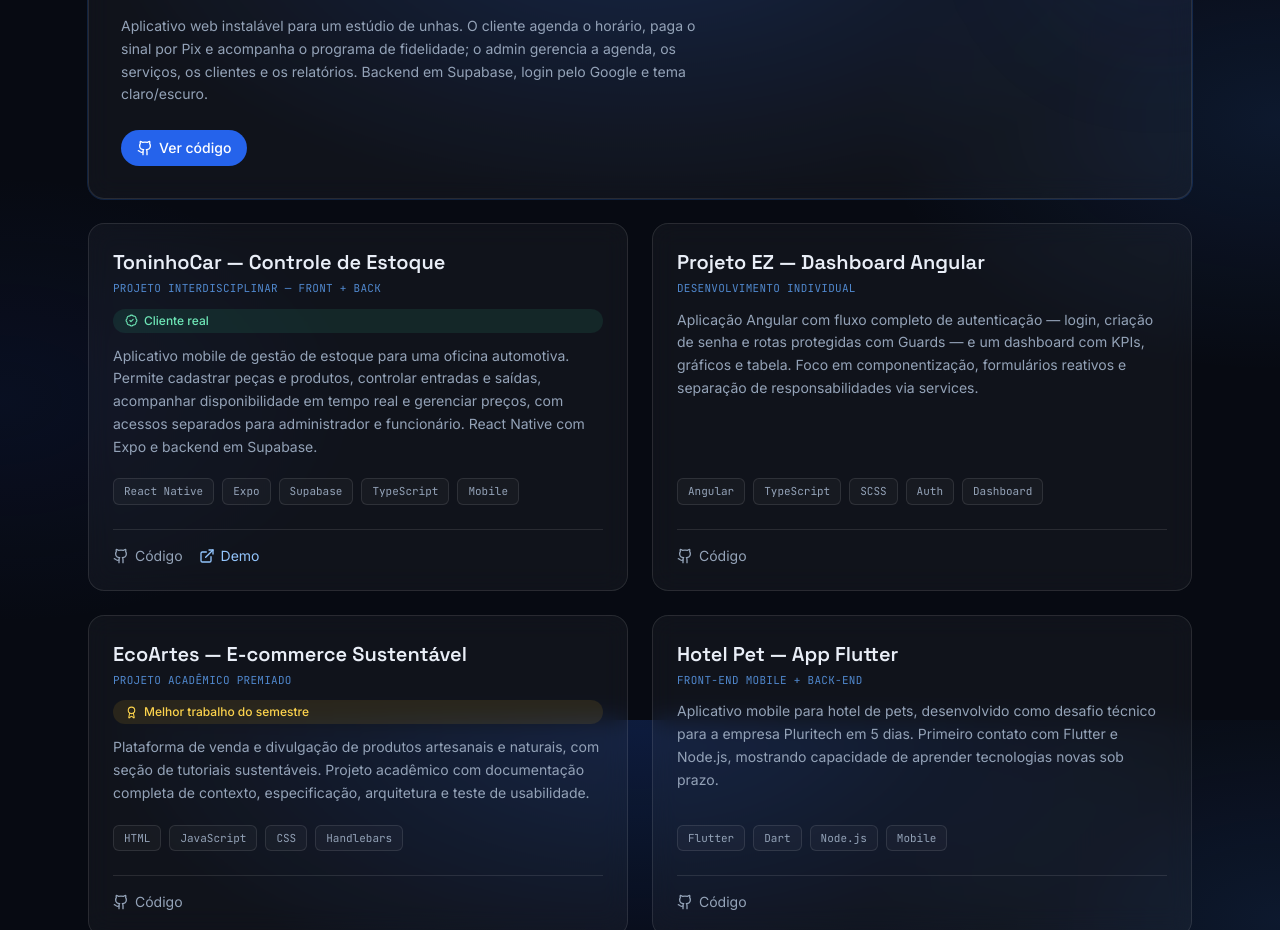
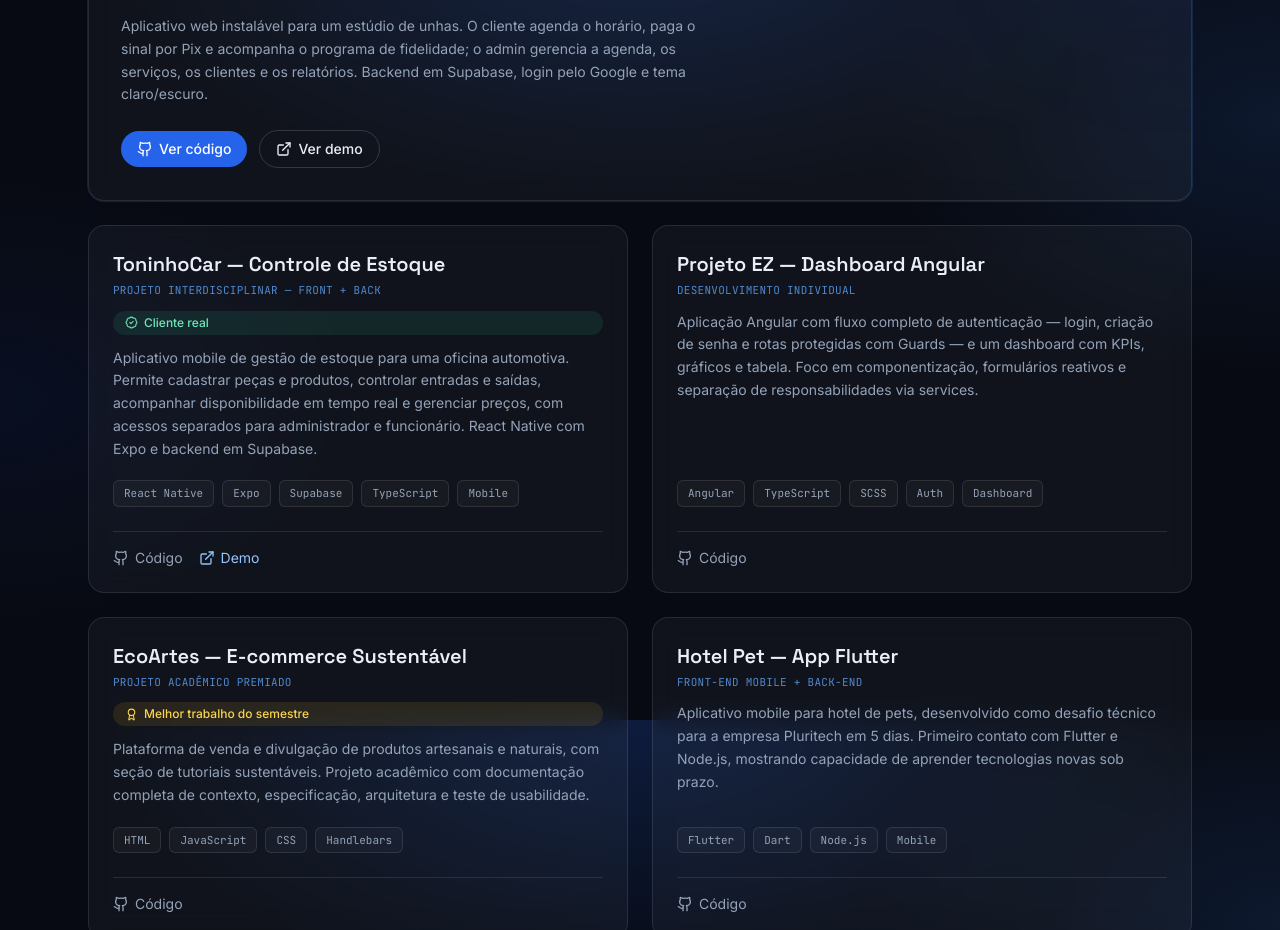
Before and after one commit to markin-98/MV-Tech-Studio, a Next.js app: page / in a window 1280 px wide. Shown: the part 2480-3410 px from the top of the page. Built offline with nearby package versions, Linux system fonts and the light colour scheme.

Commit message:
feat: adiciona demo do Fiuza e botão de demo no card em destaque
Co-Authored-By: Claude Opus 4.8 <noreply@anthropic.com>

```diff
--- a/components/Projects.tsx
+++ b/components/Projects.tsx
@@ -46,14 +46,26 @@ export default function Projects() {
               <p className="mt-4 text-sm leading-relaxed text-muted">
                 {featured.description}
               </p>
+              <div className="mt-6 flex flex-wrap items-center gap-3">
                 <a
                   href={featured.repo}
                   target="_blank"
                   rel="noopener noreferrer"
-                className="mt-6 inline-flex items-center gap-1.5 rounded-full bg-brand-600 px-4 py-2 text-sm font-medium text-white transition-colors hover:bg-brand-500"
+                  className="inline-flex items-center gap-1.5 rounded-full bg-brand-600 px-4 py-2 text-sm font-medium text-white transition-colors hover:bg-brand-500"
                 >
                   <Github size={16} /> Ver código
                 </a>
+                {featured.demo && (
+                  <a
+                    href={featured.demo}
+                    target="_blank"
+                    rel="noopener noreferrer"
+                    className="inline-flex items-center gap-1.5 rounded-full border border-line/15 px-4 py-2 text-sm font-medium text-fg transition-colors hover:bg-line/5"
+                  >
+                    <ExternalLink size={16} /> Ver demo
+                  </a>
+                )}
+              </div>
             </div>
             <div className="flex flex-wrap gap-2 md:justify-end md:self-start">
               {featured.tags.map((t) => (
--- a/lib/data.ts
+++ b/lib/data.ts
@@ -77,6 +77,7 @@ export const projects: Project[] = [
       "Aplicativo web instalável para um estúdio de unhas. O cliente agenda o horário, paga o sinal por Pix e acompanha o programa de fidelidade; o admin gerencia a agenda, os serviços, os clientes e os relatórios. Backend em Supabase, login pelo Google e tema claro/escuro.",
     tags: ["JavaScript", "PWA", "Supabase", "Pix", "Auth"],
     repo: "https://github.com/markin-98/FiuzaNailsApp",
+    demo: "https://fiuzanails.netlify.app",
     highlight: true,
     realClient: true,
     role: "Projeto completo — do front ao back",
```
Lines whose indentation alone changed are shown as unchanged.
